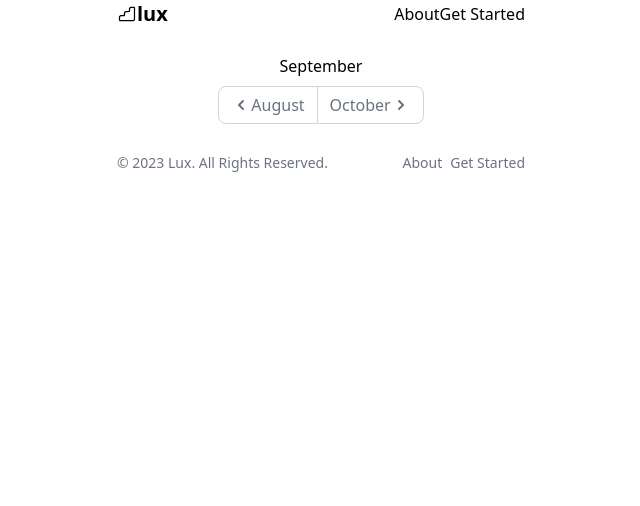
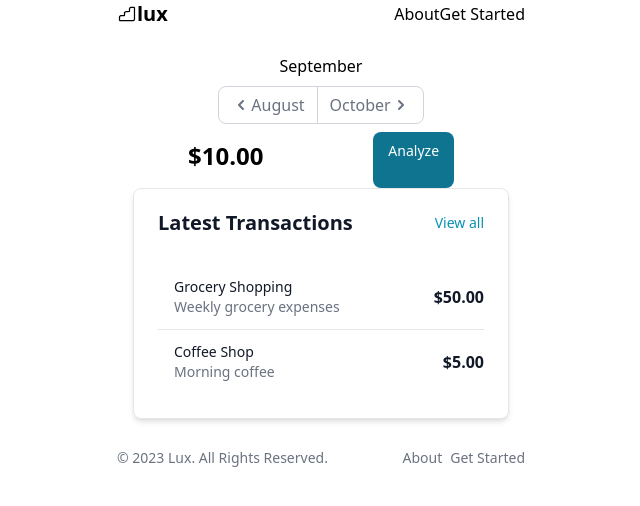
Before and after one commit to jinyoungbang/lux-fe, a Next.js app: page /insights in a window 1280 px wide. Shown: the top 506 px of the page, without its empty margins (319-959 px from the left). Built offline with nearby package versions, Linux system fonts and the light colour scheme.

Commit message:
Created Transactions and TransactionCard

```diff
--- a/app/insights/layout.tsx
+++ b/app/insights/layout.tsx
@@ -30,9 +30,11 @@ export default function InsightsLayout({ children }: { children: React.ReactNode
 
   return (
     <>
-      <div className="flex flex-col justify-center items-center p-4 sm:ml-64 mt-14">
-        <h1>{getMonthFromNumber(currentPage)}</h1>
-        <MonthPagination/>
+      <div className="flex flex-col p-4 mt-14">
+        <div className="flex flex-col items-center">
+          <h1>{getMonthFromNumber(currentPage)}</h1>
+          <MonthPagination/>
+        </div>
         {children}
       </div>
     </>
--- a/app/insights/page.tsx
+++ b/app/insights/page.tsx
@@ -1,12 +1,50 @@
 "use client"
+import TransactionCard from "@/components/TransactionCard";
+import Transactions from "@/components/Transactions";
+import { Button, Card } from "flowbite-react";
 import { useEffect, useState, useCallback } from "react";
+
+const transactions = [
+  { title: 'Grocery Shopping', amount: '$50.00', date: '2023-10-21', description: 'Weekly grocery expenses' },
+  { title: 'Coffee Shop', amount: '$5.00', date: '2023-10-20', description: 'Morning coffee' },
+  // Add more transaction data as needed
+];
 
 
 export default function Home() {
+  const [total, setTotal] = useState(1000)
 
   return (
-    <main>
-
+    <main className='mt-2 min-w-full'>
+      <div className='flex'>
+        <p className="font-bold text-2xl mx-auto mt-2 mb-4">
+          {formatUSD(total)}
+        </p>
+        <Button size="sm" className='mx-auto'>
+          Analyze
+        </Button>
+      </div>
+      <Transactions>
+        <ul className="divide-y divide-gray-200 dark:divide-gray-700">
+          {transactions.map((transaction, index) => (
+            <TransactionCard key={index} {...transaction} />
+          ))}
+        </ul>
+      </Transactions>
     </main>
   );
 }
+
+function formatUSD(amount: number): string {
+  if (isNaN(amount)) {
+    return 'Invalid amount';
+  }
+
+  const formattedAmount = new Intl.NumberFormat('en-US', {
+    style: 'currency',
+    currency: 'USD',
+    minimumFractionDigits: 2,
+  }).format(amount / 100);
+
+  return formattedAmount;
+}
--- a/app/layout.tsx
+++ b/app/layout.tsx
@@ -11,15 +11,13 @@ export default function RootLayout({
 }) {
   return (
     <html lang="en">
-      <body className="flex flex-col max-w-md min-w-screen justify-between min-h-screen mx-auto">
+      <body className="flex flex-col max-w-md min-h-screen mx-auto">
         <div>
-          <header className="h-14 z-20 min-w-[320px] relative bg-white max-w-screen-lg mx-auto ">
+          <header className="h-14 z-20 relative bg-white mx-auto ">
             <Navigation />
           </header>
-          <div className="flex flex-col max-w-screen-sm mx-auto px-5 py-2.5 justify-between align-middle">
-            <main className="flex-grow">
+          <div className="flex flex-col px-5 py-2.5">
               {children}
-            </main>
           </div>
         </div>
         <div className="flex-end">
--- /dev/null
+++ b/components/TransactionCard.tsx
@@ -0,0 +1,38 @@
+import React from 'react';
+
+interface TransactionCardProps {
+  title: string;
+  amount: string;
+  date: string;
+  description: string;
+}
+
+const TransactionCard: React.FC<TransactionCardProps> = ({
+  title,
+  amount,
+  date,
+  description,
+}) => {
+  return (
+    <li className="py-3 sm:py-4">
+      <div className="flex items-center space-x-4">
+        <div className="shrink-0">
+          {/* Transaction image or icon */}
+        </div>
+        <div className="min-w-0 flex-1">
+          <p className="truncate text-sm font-medium text-gray-900 dark:text-white">
+            {title}
+          </p>
+          <p className="truncate text-sm text-gray-500 dark:text-gray-400">
+            {description}
+          </p>
+        </div>
+        <div className="inline-flex items-center text-base font-semibold text-gray-900 dark:text-white">
+          {amount}
+        </div>
+      </div>
+    </li>
+  );
+};
+
+export default TransactionCard;
--- a/components/Transactions.tsx
+++ b/components/Transactions.tsx
@@ -0,0 +1,34 @@
+"use client"
+
+import React, { ReactNode } from 'react';
+import { Card } from 'flowbite-react';
+
+interface TransactionsProps {
+  children: ReactNode;
+}
+
+const TransactionCard: React.FC<TransactionsProps> = ({children}) => {
+
+  return (
+    <Card>
+      <div className="mb-4 flex items-center justify-between">
+        <h5 className="text-xl font-bold leading-none text-gray-900 dark:text-white">
+          Latest Transactions
+        </h5>
+        <a
+          className="text-sm font-medium text-cyan-600 hover:underline dark:text-cyan-500"
+          href="#"
+        >
+          <p>
+            View all
+          </p>
+        </a>
+      </div>
+      <div className="flow-root">
+        {children}
+      </div>
+    </Card>
+  );
+};
+
+export default TransactionCard;
```
